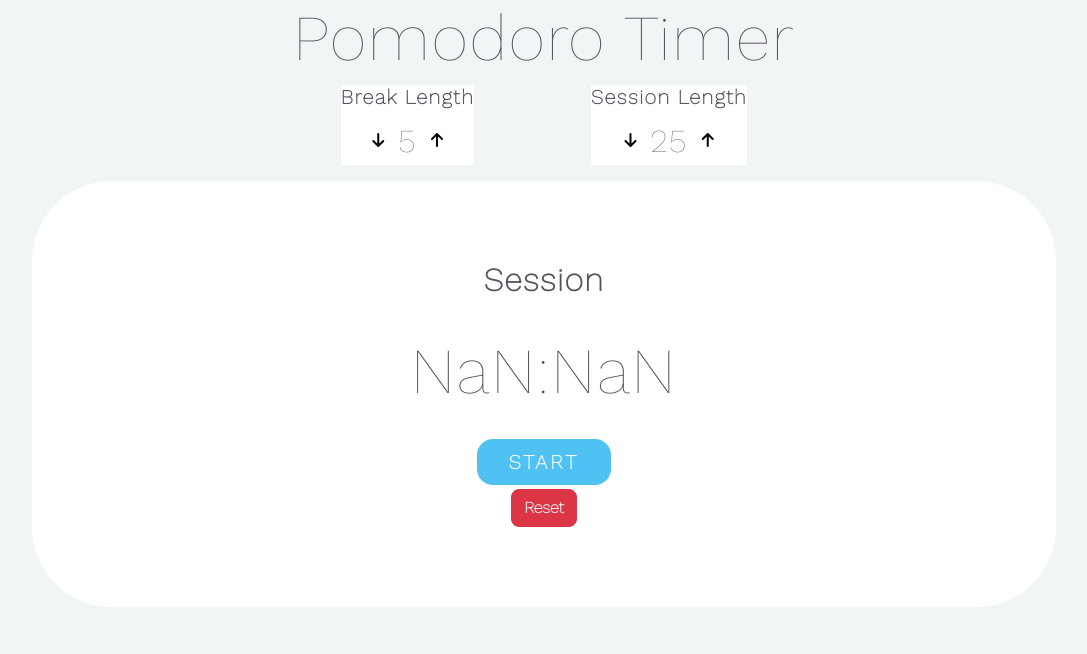
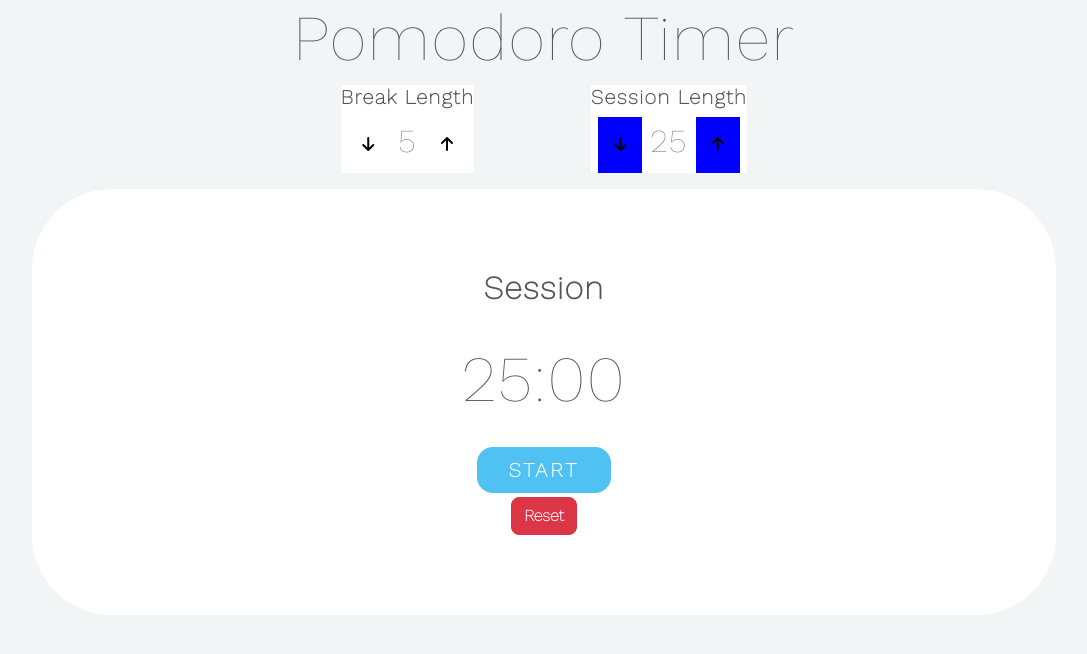
Before and after one commit to jongwooha98/pomodoro, a React (Create React App) app: page / in a window 1280 px wide. Shown: the top 654 px of the page, without its empty margins (96-1183 px from the left). Built offline with nearby package versions, Linux system fonts and the light colour scheme.

Commit message:
in process of changing functions for improved readability

```diff
--- a/src/App.js
+++ b/src/App.js
@@ -46,10 +46,50 @@ function App() {
   //   return () => clearInterval(intervalId);
   // }, [state, beep]);
 
-  // useEffect(()=>{
-  //   let intervalId;
-  //   if ()
-  // })
+  useEffect(() => {
+    // let sessionIntervalId;
+    let intervalId;
+    switch (state.isBreak) {
+      case false:
+        if (state.isActive && state.sessionTimeLeft > 0) {
+          intervalId = setInterval(() => {
+            setState((prevState) => ({
+              ...prevState,
+              sessionTimeLeft: prevState.sessionTimeLeft - 10,
+            }));
+            console.log('in session...');
+          }, 1000);
+        } else if (state.sessionTimeLeft === 0) {
+          setState((prevState) => ({
+            ...prevState,
+            isBreak: !prevState.isBreak,
+            sessionTimeLeft: state.sessionLength,
+          }));
+        }
+        break;
+      case true:
+        if (state.isActive && state.breakTimeLeft > 0) {
+          intervalId = setInterval(() => {
+            setState((prevState) => ({
+              ...prevState,
+              breakTimeLeft: prevState.breakTimeLeft - 10,
+            }));
+            console.log('in break...');
+          }, 1000);
+        } else if (state.breakTimeLeft === 0) {
+          setState((prevState) => ({
+            ...prevState,
+            isBreak: !prevState.isBreak,
+            breakTimeLeft: state.breakLength,
+          }));
+        }
+        break;
+      default:
+        break;
+    }
+
+    return () => clearInterval(intervalId);
+  });
 
   function handleReset() {
     setState({
@@ -66,7 +106,7 @@ function App() {
 
   function handlePause() {
     setState((prevState) => ({
-      ...state,
+      ...prevState,
       isActive: !prevState.isActive,
     }));
   }
@@ -78,24 +118,25 @@ function App() {
           setState({
             ...state,
             breakLength: 60,
-            timeLeft: 60,
+            breakTimeLeft: 60,
           });
+          console.log('clicked break dec');
         } else {
           setState((prevState) => ({
-            ...state,
+            ...prevState,
             breakLength: prevState.breakLength - 60,
-            timeLeft: prevState.breakLength - 60,
+            breakTimeLeft: prevState.breakLength - 60,
           }));
         }
         break;
       case 'break-increment':
         if (state.breakLength >= 3600) {
-          setState({ ...state, breakLength: 3600, timeLeft: 3600 });
+          setState({ ...state, breakLength: 3600, breakTimeLeft: 3600 });
         } else {
           setState((prevState) => ({
-            ...state,
+            ...prevState,
             breakLength: prevState.breakLength + 60,
-            timeLeft: prevState.breakLength + 60,
+            breakTimeLeft: prevState.breakLength + 60,
           }));
         }
         break;
@@ -108,23 +149,23 @@ function App() {
     switch (event.target.id) {
       case 'session-decrement':
         if (state.sessionLength <= 60) {
-          setState({ ...state, sessionLength: 60, timeLeft: 60 });
+          setState({ ...state, sessionLength: 60, sessionTimeLeft: 60 });
         } else {
           setState((prevState) => ({
-            ...state,
+            ...prevState,
             sessionLength: prevState.sessionLength - 60,
-            timeLeft: prevState.sessionLength - 60,
+            sessionTimeLeft: prevState.sessionLength - 60,
           }));
         }
         break;
       case 'session-increment':
         if (state.sessionLength >= 3600) {
-          setState({ ...state, sessionLength: 3600, timeLeft: 3600 });
+          setState({ ...state, sessionLength: 3600, sessionTimeLeft: 3600 });
         } else {
           setState((prevState) => ({
-            ...state,
+            ...prevState,
             sessionLength: prevState.sessionLength + 60,
-            timeLeft: prevState.sessionLength + 60,
+            sessionTimeLeft: prevState.sessionLength + 60,
           }));
         }
         break;
--- a/src/App.scss
+++ b/src/App.scss
@@ -38,12 +38,13 @@
         flex-flow: row;
         justify-content: center;
         button {
+          padding: 1rem;
           &.session-decrement {
-            background-color: inherit;
+            background-color: blue;
             border-style: none;
           }
           &.session-increment {
-            background-color: inherit;
+            background-color: blue;
             border-style: none;
           }
         }
@@ -68,6 +69,8 @@
         flex-flow: row;
         justify-content: center;
         button {
+          padding: 1rem;
+
           &.break-decrement {
             background-color: inherit;
             border-style: none;
--- a/src/components/Break.js
+++ b/src/components/Break.js
@@ -1,6 +1,5 @@
 function Break(props) {
   const { state, changeBreakLength } = props;
-  let breakLength = state.breakLength / 60;
 
   return (
     <div className="break">
@@ -9,21 +8,23 @@ function Break(props) {
       </div>
       <div className="timer-setting">
         <button
+          type="button"
           id="break-decrement"
           className="break-decrement"
           onClick={changeBreakLength}
         >
-          <i class="fas fa-arrow-down"></i>
+          <i className="fas fa-arrow-down" />
         </button>
         <div id="break-length" className="break-length">
-          {breakLength}
+          {state.breakLength / 60}
         </div>
         <button
+          type="button"
           id="break-increment"
           className="break-increment"
           onClick={changeBreakLength}
         >
-          <i class="fas fa-arrow-up"></i>
+          <i className="fas fa-arrow-up" />
         </button>
       </div>
     </div>
--- a/src/components/Session.js
+++ b/src/components/Session.js
@@ -1,6 +1,5 @@
 function Session(props) {
   const { state, changeSessionLength } = props;
-  let sessionLength = state.sessionLength / 60;
   return (
     <div className="session">
       <div id="session-label" className="session-label">
@@ -8,21 +7,23 @@ function Session(props) {
       </div>
       <div className="timer-setting">
         <button
+          type="button"
           id="session-decrement"
           className="session-decrement"
           onClick={changeSessionLength}
         >
-          <i class="fas fa-arrow-down"></i>
+          <i className="fas fa-arrow-down" />
         </button>
         <div id="session-length" className="session-length">
-          {sessionLength}
+          {state.sessionLength / 60}
         </div>
         <button
+          type="button"
           id="session-increment"
           className="session-increment"
           onClick={changeSessionLength}
         >
-          <i class="fas fa-arrow-up"></i>
+          <i className="fas fa-arrow-up" />
         </button>
       </div>
     </div>
--- a/src/components/Timer.js
+++ b/src/components/Timer.js
@@ -1,9 +1,19 @@
 function Timer(props) {
   const { state, handlePause, handleReset } = props;
 
-  function timerDisplay() {
-    let minute = Math.floor(state.timeLeft / 60);
-    let second = state.timeLeft % 60;
+  function displayBreakTimeLeft() {
+    let minute = Math.floor(state.breakTimeLeft / 60);
+    let second = state.breakTimeLeft % 60;
+
+    let computedSecond = String(second).length === 1 ? `0${second}` : second;
+    let computedMinute = String(minute).length === 1 ? `0${minute}` : minute;
+
+    return computedMinute + ':' + computedSecond;
+  }
+
+  function displaySessionTimeLeft() {
+    let minute = Math.floor(state.sessionTimeLeft / 60);
+    let second = state.sessionTimeLeft % 60;
 
     let computedSecond = String(second).length === 1 ? `0${second}` : second;
     let computedMinute = String(minute).length === 1 ? `0${minute}` : minute;
@@ -16,7 +26,7 @@ function Timer(props) {
         <h2>{state.isBreak ? 'Break' : 'Session'}</h2>
       </div>
       <div id="time-left" className="time-left">
-        {timerDisplay()}
+        {state.isBreak ? displayBreakTimeLeft() : displaySessionTimeLeft()}
       </div>
       <button
         id="start_stop"
--- a/src/index.scss
+++ b/src/index.scss
@@ -17,7 +17,7 @@ body {
   font-size: 16px;
 }
 
-code {
-  font-family: source-code-pro, Menlo, Monaco, Consolas, 'Courier New',
-    monospace;
-}
+// code {
+//   font-family: source-code-pro, Menlo, Monaco, Consolas, 'Courier New',
+//     monospace;
+// }
```
